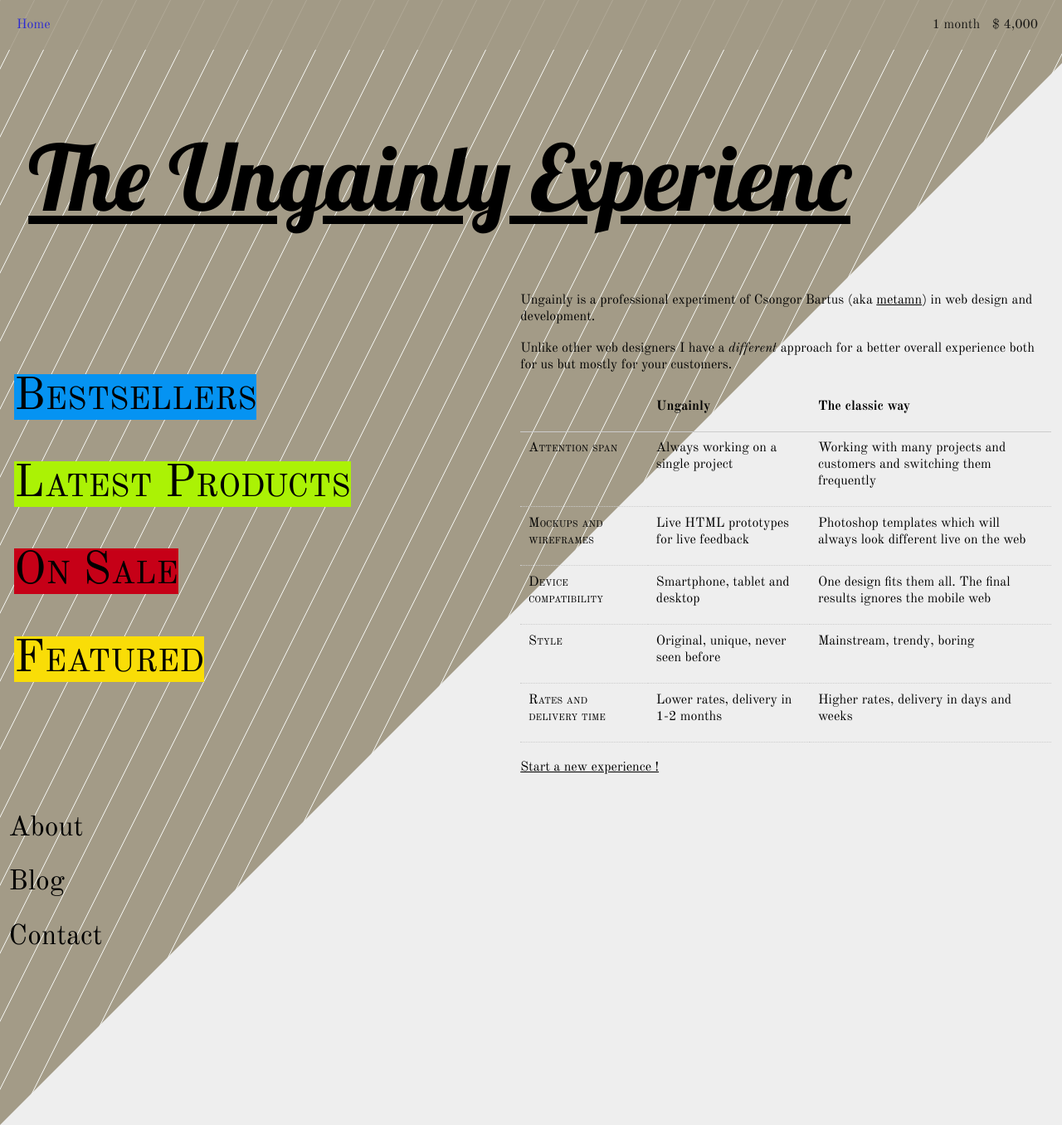
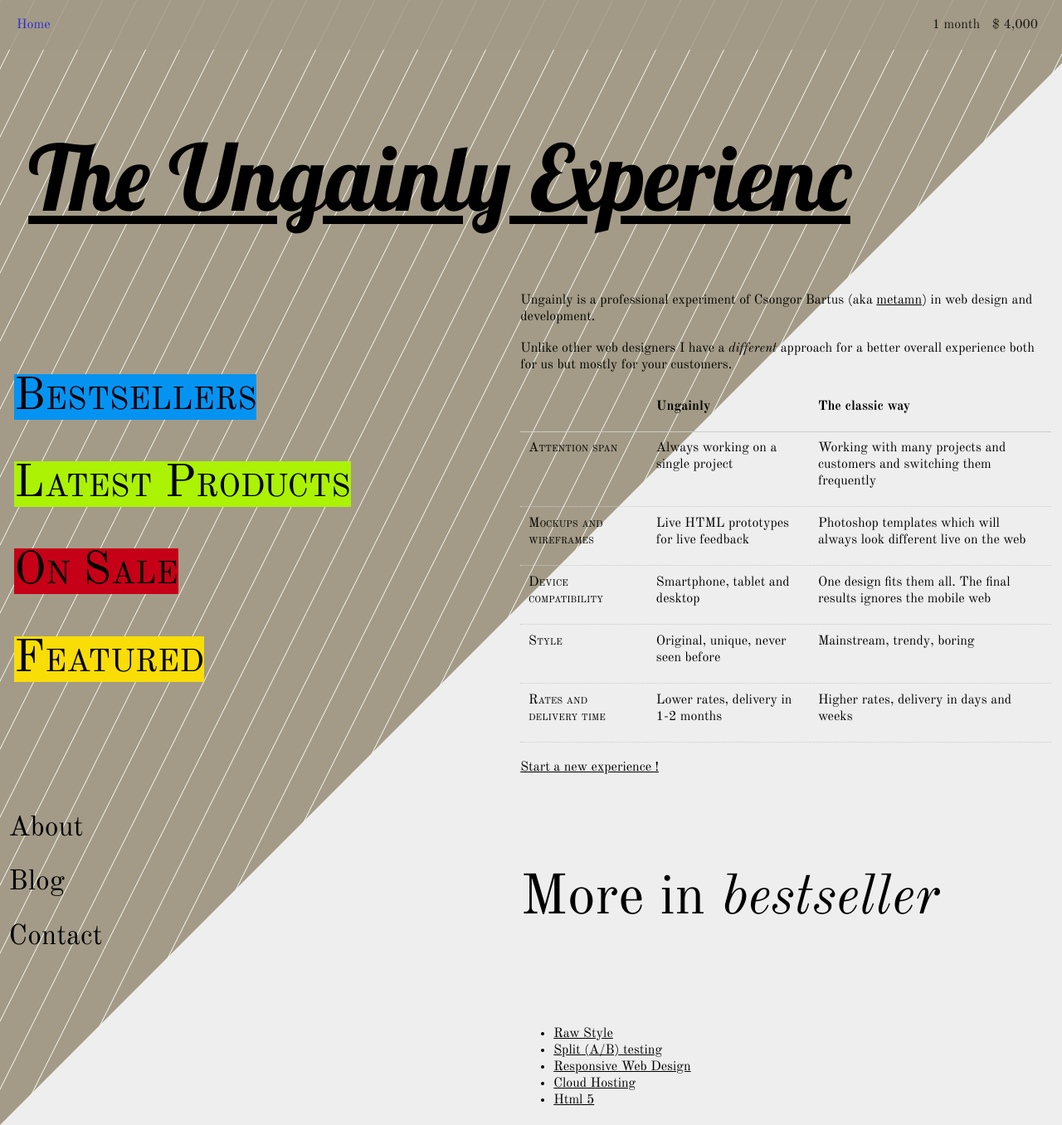
Before and after one commit to metamn/ungainlyy, a Jekyll site: the page built from about/index.html, in a window 1280 px wide and 1356 px high. Shown: the whole window at 83% size. Built offline with Jekyll 4.4.1, drawn with Linux system fonts in a browser that asks for light colours; nearby versions of some CDN libraries.

Commit message:
About fixed

```diff
--- a/about/index.html
+++ b/about/index.html
@@ -58,3 +58,12 @@
 {% assign current = '' %}
 {% include similar.html %}
 -->
+
+<nav id="similar" class="block">
+  <header><h3>More in <em>bestseller</em></h3></header>
+  <ul>
+  {% for post in site.categories.bestseller %}
+    <li><a title="Visit {{ post.title }}" href="{{ post.url }}">{{ post.title }}</a></li>
+  {% endfor %}
+  </ul>
+</nav>
```
Also changed, not shown: 4 other files.
